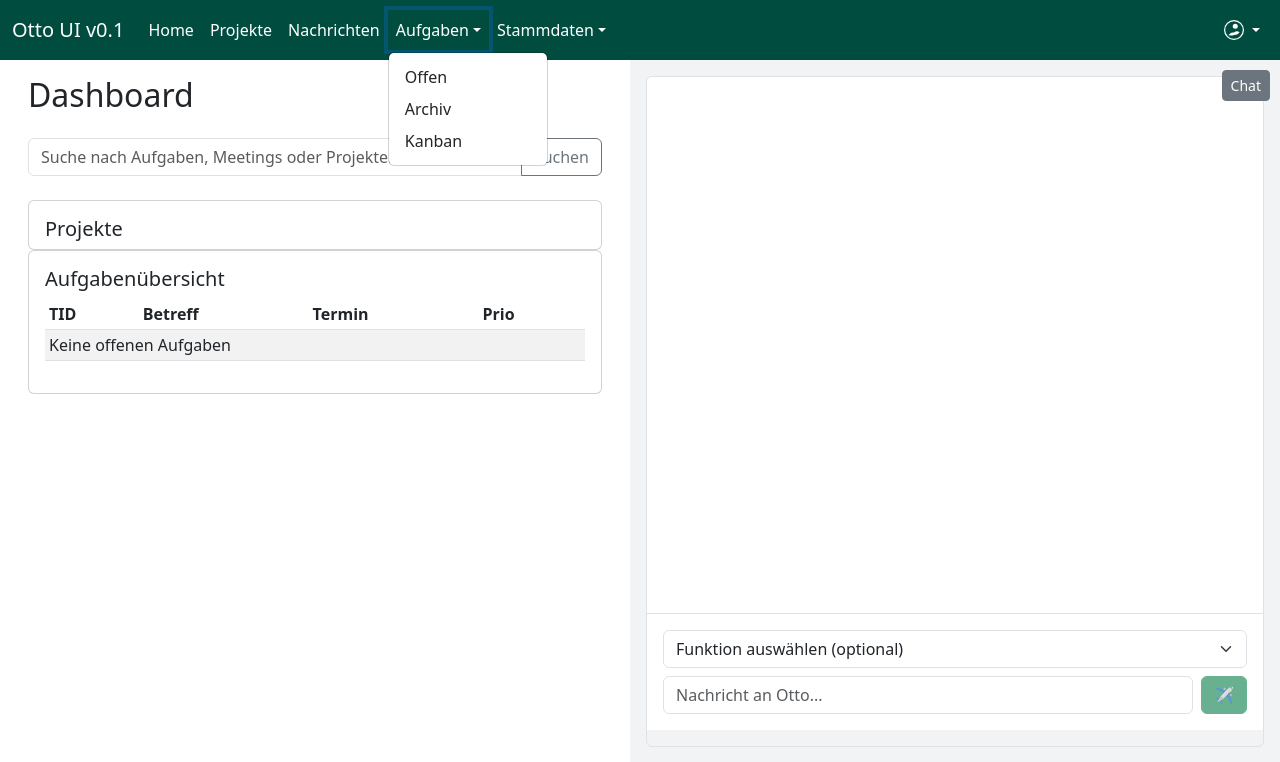
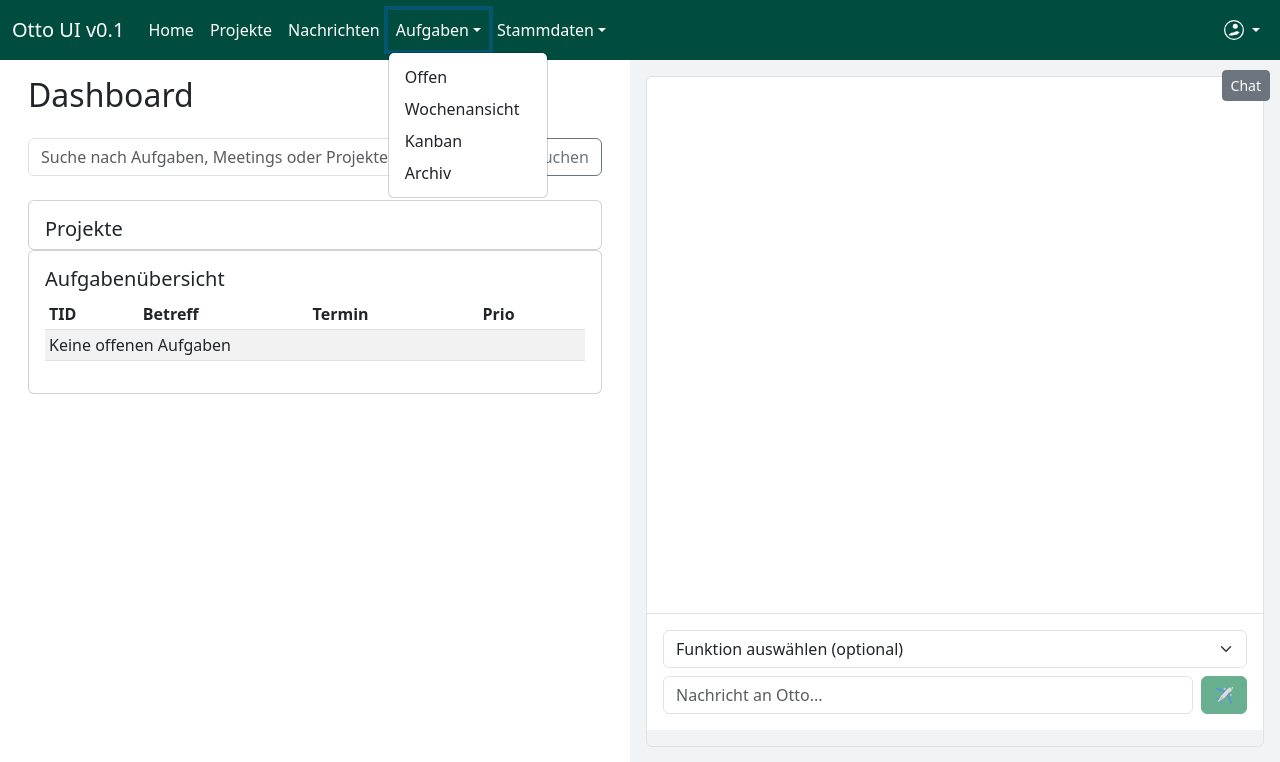
Before and after one commit to gdsanger/otto, a Django app: template otto-ui/core/templates/core/home.html in a window 1280 px wide, after a click on "Aufgaben". Shown: the top 762 px of the page. Run offline with Django 5.2, Linux system fonts and the light colour scheme; the template is opened without the code that fills it, so the values that code supplies are empty; some libraries are stand-ins or nearby versions.

Commit message:
Navbar Wochenansicht

```diff
--- a/otto-ui/core/templates/base.html
+++ b/otto-ui/core/templates/base.html
@@ -83,8 +83,9 @@
           <a class="nav-link dropdown-toggle text-white" href="#" id="taskDropdown" role="button" data-bs-toggle="dropdown" aria-expanded="false">Aufgaben</a>
           <ul class="dropdown-menu" aria-labelledby="taskDropdown">
             <li><a class="dropdown-item" href="/task/">Offen</a></li>
+            <li><a class="dropdown-item" href="/task/week/">Wochenansicht</a></li>
+            <li><a class="dropdown-item" href="/task/kanban/">Kanban</a></li>
             <li><a class="dropdown-item" href="/task/archiv/">Archiv</a></li>
-            <li><a class="dropdown-item" href="/task/kanban/">Kanban</a></li>
           </ul>
         </li>
         <li class="nav-item dropdown">
```
